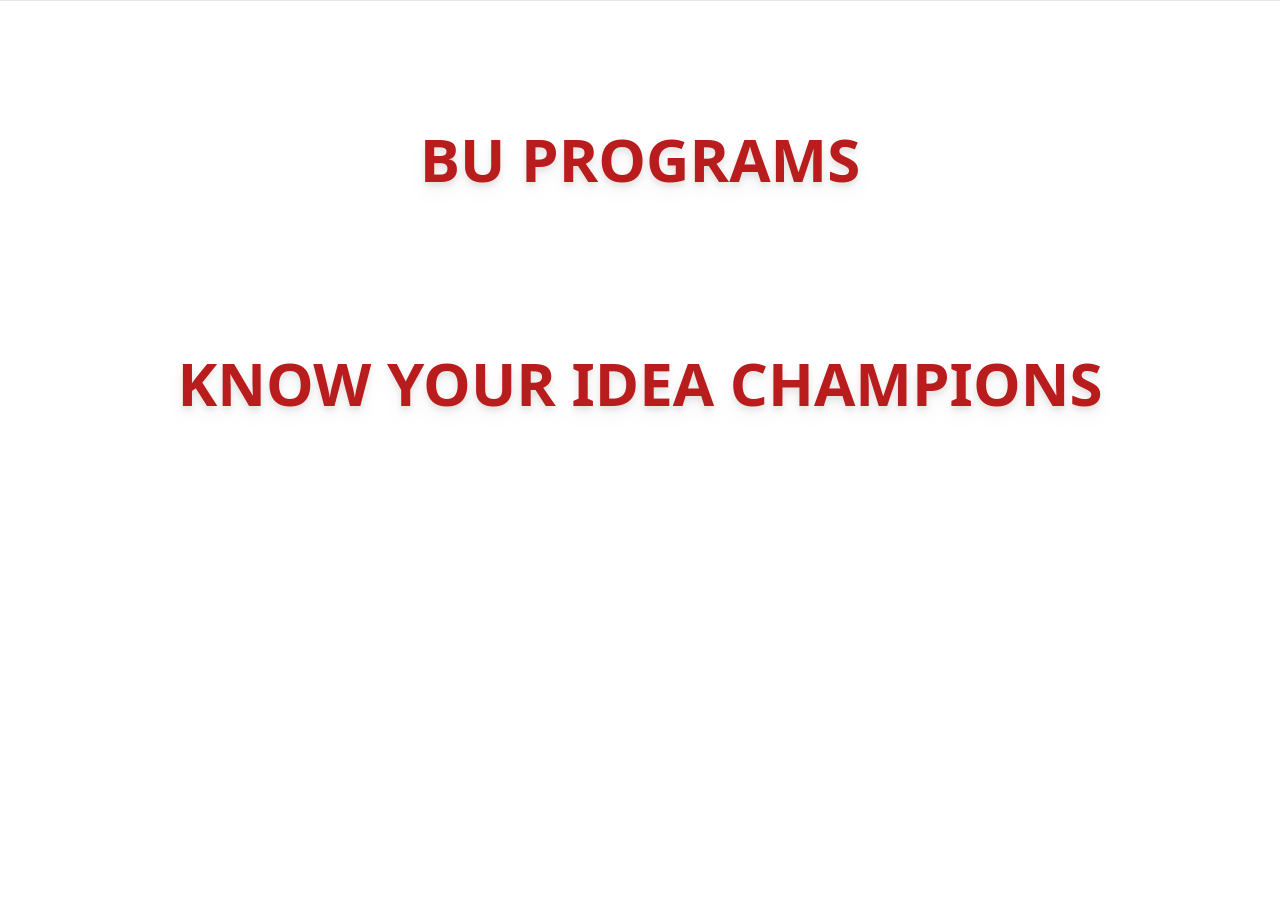
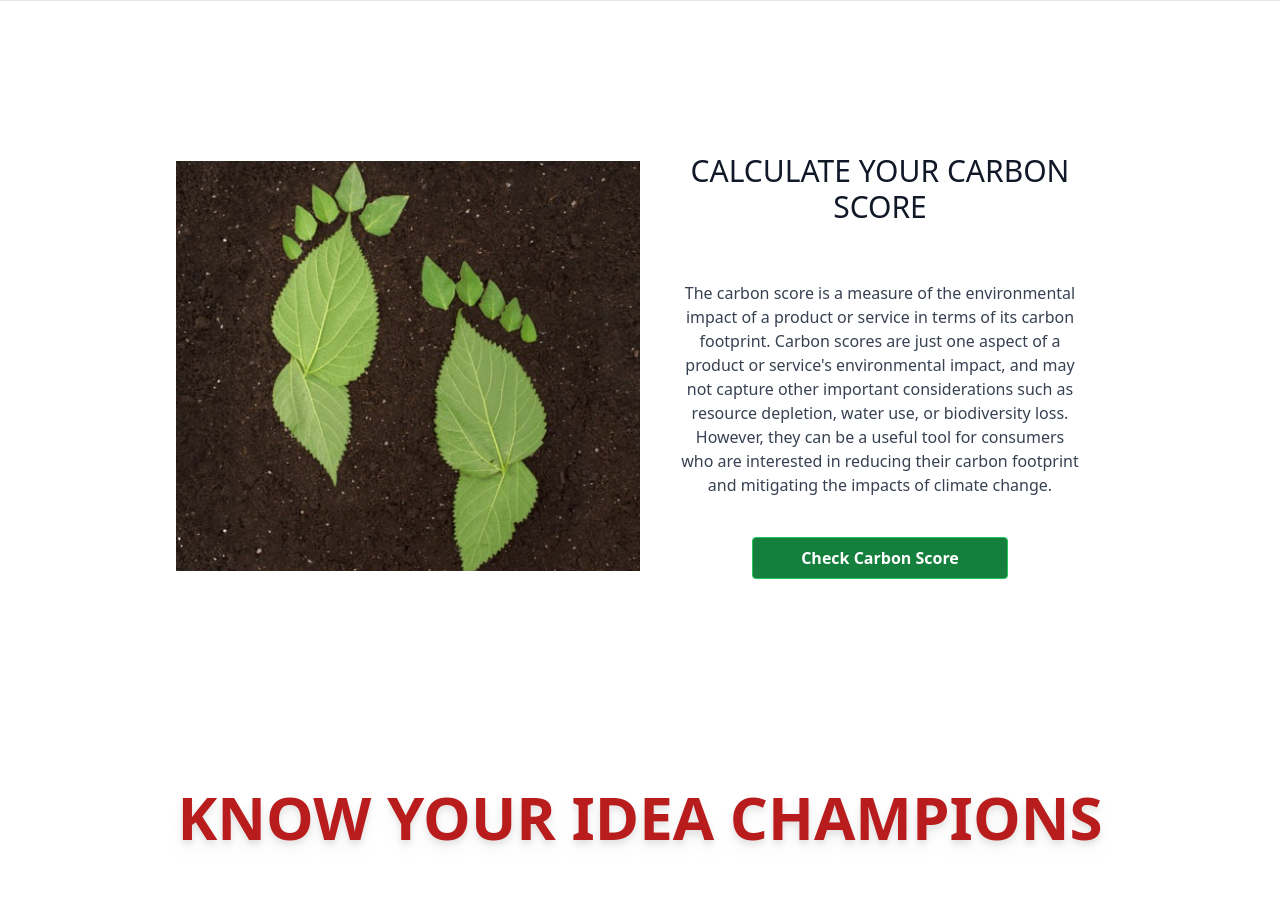
Before and after one commit to omkar3602/carbon-score-predictor, a Django app: page / in a window 1280 px wide. Shown: the part 599-1510 px from the top of the page. Before the commit the page ends 1011 px from the top, so only its background shows below. Run offline with Django 3.2, Linux system fonts and the light colour scheme; some libraries are stand-ins or nearby versions.

Commit message:
add calculate carbon score section

```diff
--- a/mainapp/templates/mainapp/index.html
+++ b/mainapp/templates/mainapp/index.html
@@ -1,15 +1,15 @@
 {% extends 'mainapp/base.html' %}
 {% load static %}
 
-{% block title %}Bridgestone India Pvt. Ltd.{% endblock title %}
+{% block title %}Carbon Score{% endblock title %}
 
 {% block content %}
 
   <div class="pl-10 pb-16 flex relative justify-between h-[600px] overflow-hidden smooth-scroll bg-gray-200">
     <div class="w-1/2">
-      <h1 class="text-left text-black text-8xl font-bold pt-[150px] drop-shadow-lg">Welcome to BSID <span class="text-red-700">Idea Submission</span>
+      <h1 class="text-left text-black text-8xl font-bold pt-[150px] drop-shadow-lg">Conserve our <span class="text-green-700">Nature</span>
       </h1>
-      <h1 class="text-left text-gray-700 font-normal text-2xl pt-2 pb-10 ">Choose the Business Unit of your choice and submit the idea.</h1>
+      <h1 class="text-left text-gray-700 font-normal text-2xl pt-2 pb-10 ">Calculate your carbon emission</h1>
 
     </div>
     <img
@@ -24,45 +24,30 @@
     {% comment %} <img src="{% static 'images/bg-img.jpg' %}" class="object-cover w-full " alt=""> {% endcomment %}
   </div>
   <div id="BU_PROGRAMS" class="mt-16">
-    <h3 class="py-4  text-center text-red-700 text-6xl font-bold pt-16 drop-shadow-lg  hover:underline-offset-8">
-      BU PROGRAMS</h3>
+    <!-- <h3 class="py-4  text-center text-green-700 text-4xl font-bold pt-16 drop-shadow-lg  hover:underline-offset-8">
+      Calculate your Carbon score</h3> -->
+
+      <div class="flex flex-row gap-4 p-16 mx-28">
+
+          <img class="flex-1 h-56 md:h-auto object-cover w-1/2 py-8" src="{% static 'images/carbon_score.jpeg' %}" alt="" />
+         <div class=" flex-2">
+          <div class=" p-6 flex flex-col justify-center items-center text-center">
+            <h5 class="text-gray-900 text-3xl font-bold font-medium mb-2">CALCULATE YOUR CARBON SCORE</h5>
+           <br><br>
+            <p class="text-gray-700 text-base mb-4">
+                The carbon score is a measure of the environmental impact of a product or service in terms of its carbon footprint.
+                Carbon scores are just one aspect of a product or service's environmental impact, and may not capture other important considerations such as resource depletion, water use, or biodiversity loss. However, they can be a useful tool for consumers who are interested in reducing their carbon footprint and mitigating the impacts of climate change.
+            </p>
+            <button class="w-64 mt-6 bg-green-700 hover:bg-white text-white font-semibold hover:text-green-500 py-2 px-4 border border-green-500 hover:border-transparent rounded">
+                Check Carbon Score
+              </button>
+          </div>
+        </div>
+        </div>
+
   </div>
-  <!-- <div class="flex justify-center"> -->
 
 
-  <div class="grid grid-cols-5 gap-y-10 gap-x-5 flex justify-center m-7">
-
-    {% for bussiness_unit in bussiness_units %}
-      <div class="max-w-sm rounded overflow-hidden shadow-lg">
-        {% if bussiness_unit.image %}
-          <img class="w-full" src="{{ bussiness_unit.image.url }}" alt="{{ bussiness_unit.name }}">
-        {% endif %}
-        <div class="px-6 py-4 flex flex-col justify-center items-center">
-          <div class="font-bold text-xl mb-2">{{ bussiness_unit.name }}</div>
-
-        </div>
-        <!-- <div class="px-6 pt-4 pb-2">
-          <span
-            class="inline-block bg-gray-200 rounded-full px-3 py-1 text-sm font-semibold text-gray-700 mr-2 mb-2">Consult</span>
-          <span
-            class="inline-block bg-gray-200 rounded-full px-3 py-1 text-sm font-semibold text-gray-700 mr-2 mb-2">Strategy</span>
-          <span
-            class="inline-block bg-gray-200 rounded-full px-3 py-1 text-sm font-semibold text-gray-700 mr-2 mb-2">Talent</span>
-          <span
-            class="inline-block bg-gray-200 rounded-full px-3 py-1 text-sm font-semibold text-gray-700 mr-2 mb-2">Resources</span>
-
-        </div> -->
-        <div class="p-5 flex flex-col justify-center items-center">
-          <a href="{% url 'new_submission' %}?bu_id={{ bussiness_unit.id }}">
-            <button
-              class="bg-red-700 hover:bg-white text-white text-xl hover:text-red-700 font-semibold hover:font-bold py-2 px-4 border border-white hover:border-red-700 rounded">
-              Submit idea
-            </button>
-          </a>
-        </div>
-      </div>
-    {% endfor %}
-  </div>
   <div id="IDEA_CHAMPIONS"  class="mt-28">
     <h3 class="text-center text-6xl mt-12 text-red-700 text-6xl font-bold py-2 drop-shadow-lg hover:underline-offset-8">
       KNOW YOUR IDEA CHAMPIONS </h3>
```
Also changed, not shown: static/images/cal_score_img.jpeg (added), static/images/carbon_score.jpeg (added).
